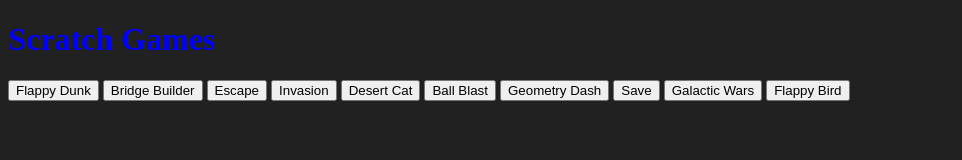
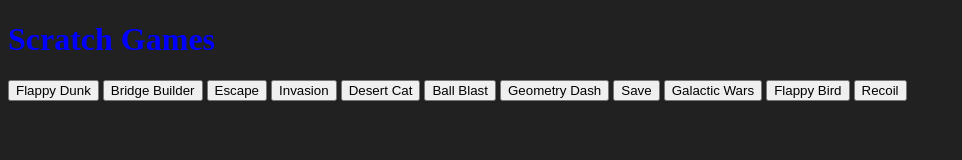
Before and after one commit to Repsicoder/Awesome-Futuristic-GameHub, a plain HTML site: page index.html in a window 1280 px wide. Shown: the whole page, without its empty margins (0-962 px from the left). Drawn offline with Linux system fonts and the light colour scheme.

Commit message:
Update index.html

```diff
--- a/index.html
+++ b/index.html
@@ -16,5 +16,6 @@
   <button style = text-size:30; onclick="window.location = 'games/save.html'">Save</button>
   <button style = text-size:30; onclick="window.location = 'games/galacticwars.html'">Galactic Wars</button>
   <button style = text-size:30; onclick="window.location = 'games/flappybird.html'">Flappy Bird</button>
+    <button style = text-size:30; onclick="window.location = 'games/recoil.html'">Recoil</button>
 </body>
 </html>
```
